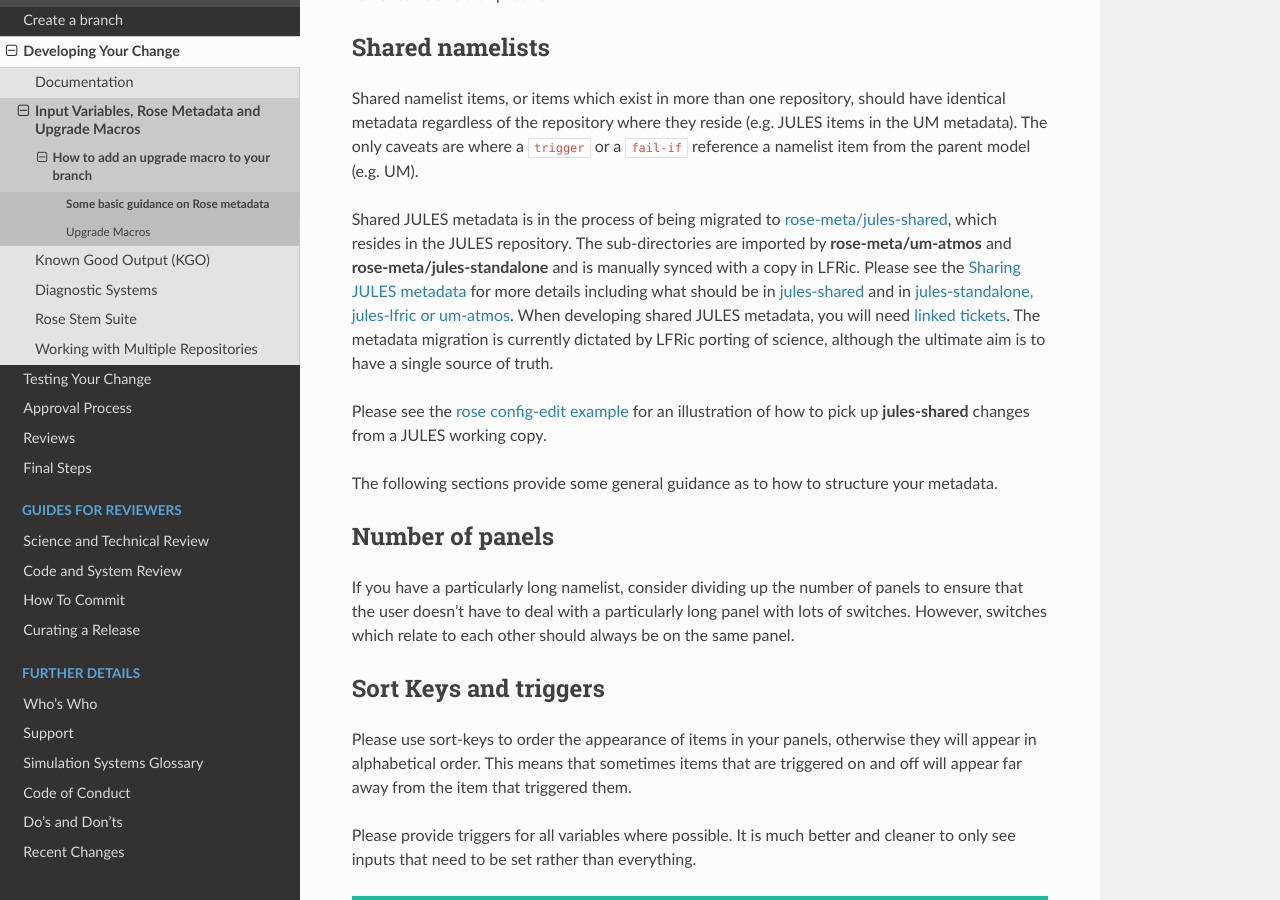
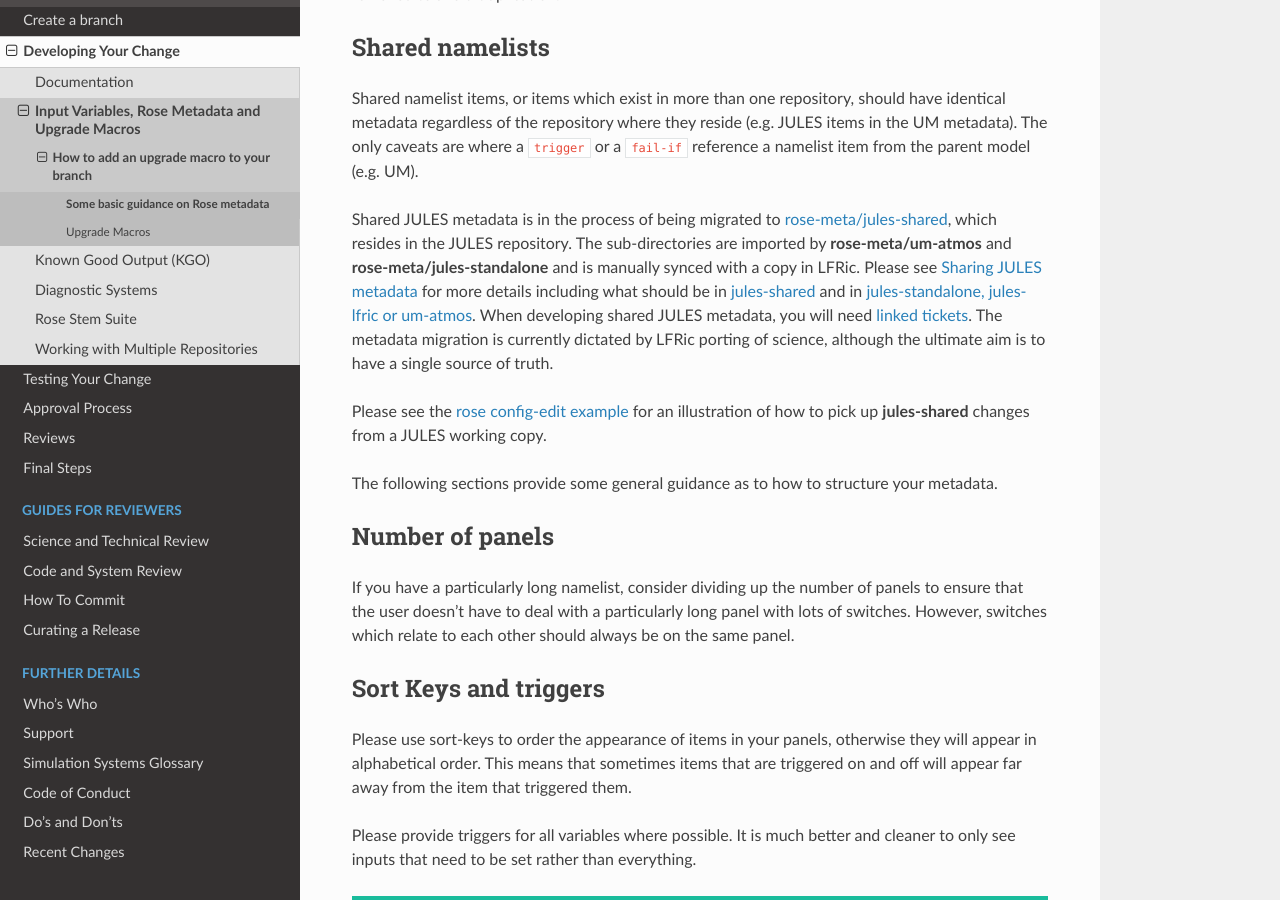
Before and after one commit to MetOffice/simulation-systems, a Sphinx documentation site: the page built from source/WorkingPractices/metadata_guidance.rst, in a window 1280 px wide and 900 px high, scrolled down 653 px. Built offline with Sphinx 7.4.7 and the Read the Docs theme 2.0.0, drawn with Linux system fonts in a browser that asks for light colours.

Commit message:
Requested changes from review

```diff
--- a/source/WorkingPractices/metadata_guidance.rst
+++ b/source/WorkingPractices/metadata_guidance.rst
@@ -49,9 +49,8 @@
 <https://code.metoffice.gov.uk/trac/jules/browser/main/trunk/rose-meta/jules-shared>`_,
 which resides in the JULES repository. The sub-directories are
 imported by **rose-meta/um-atmos** and **rose-meta/jules-standalone**
-and is manually synced with a copy in LFRic. Please see the `Sharing
-JULES metadata
-<https://code.metoffice.gov.uk/trac/jules/wiki/SharingJULESmetadata>`_
+and is manually synced with a copy in LFRic. Please see `Sharing JULES
+metadata <https://code.metoffice.gov.uk/trac/jules/wiki/SharingJULESmetadata>`_
 for more details including what should be in `jules-shared
 <https://code.metoffice.gov.uk/trac/jules/wiki/SharingJULESmetadata#Whatsinjules-shared>`_
 and in `jules-standalone, jules-lfric or um-atmos
```
Also changed, not shown: source/WorkingPractices/testing.rst (+7 -7 lines).
